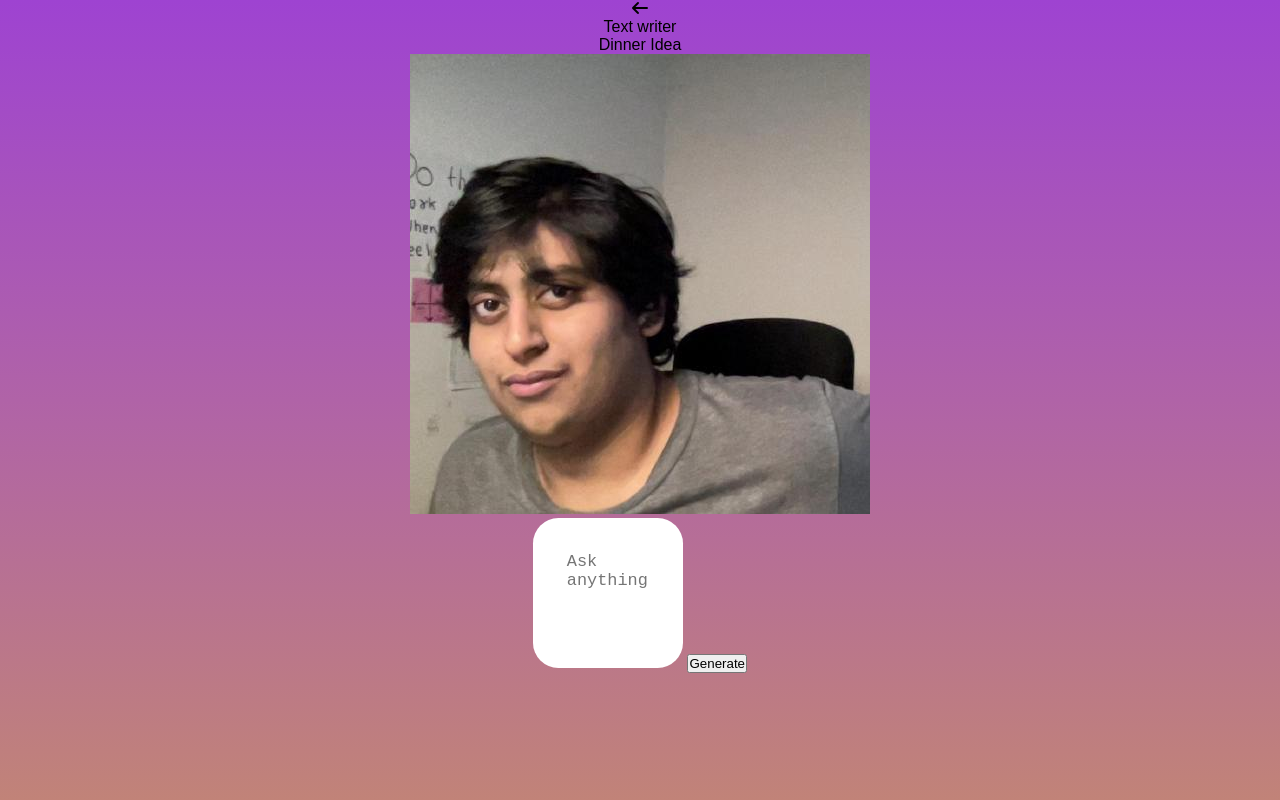
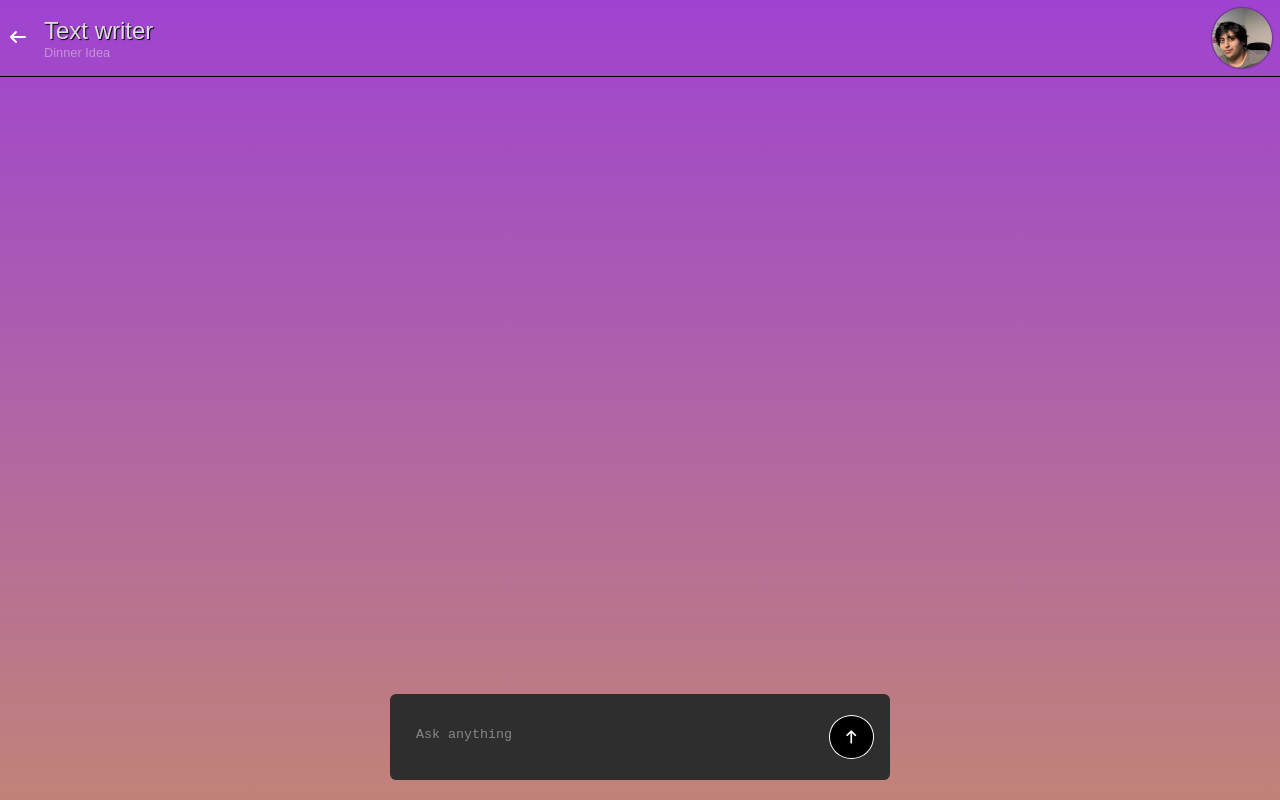
Before and after one commit to Aminkhan-mid/AI-App, a website: page public/prompt.html in a window 1280 px wide. Drawn offline with Linux system fonts and the light colour scheme.

Commit message:
made the prompt box styling better.

```diff
--- a/public/index.js
+++ b/public/index.js
@@ -17,3 +17,10 @@ generateBtn.addEventListener("click", async function(){
 
 
 // cd Documents/CODE\ PLAYGROUND/AI-APP
+
+
+
+promptText.addEventListener("input", ()=>{
+    promptText.style.height = "auto"
+    promptText.style.height = promptText.scrollHeight + "px"
+})
--- a/public/prompt.css
+++ b/public/prompt.css
@@ -13,17 +13,105 @@ body{
 }
 
 
+/***********/
+/* NAV */
+/***********/
+nav{
+    color: #f9fefe;
+    display: flex;
+    justify-content: space-between;
+    align-items: center;
+    padding:0.5em;
+    border-bottom: 1px solid black;
+    margin-bottom: 1em;
+}
+
+nav .span-one{
+    display: flex;
+    justify-content: center;
+    align-items: center;
+    gap: 1em;
+}
+.span-one a{
+    color: #f9fefe
+}
+nav .span-two{
+    color: ivory;
+    text-align: left;
+}
+.span-two .text-writer{
+    font-size: 1.5rem;
+    color: gainsboro;
+    text-shadow: 1px 1px 1px black;
+}
+.span-two .idea{
+    filter: opacity(40%);
+    font-size: 0.8rem;
+}
+nav img{
+    width: 60px;
+    height: 60px;
+    border-radius: 50%;
+    box-shadow: 0px 0px 2px black;
+}
+
+
+/***********/
+/* TEXT-AREAS */
+/***********/
+
+.textAndBtn{
+    width: 90%;
+    max-width: 500px;
+    position: fixed;
+    bottom: 20px;
+    left: 50%;
+    transform: translate(-50%);
+    opacity: 1;
+    border-radius: 6px;
+    background-color: #2E2E2F;
+    display: flex;
+    justify-content: space-between;
+    align-items: center;
+    overflow: hidden;
+    padding: 0.5em 1em;
+}
+button {
+    padding: 1em;
+    border-radius: 50%;
+    background-color: black;
+    color: white;
+    border: none;
+    cursor: pointer;
+    border: 1px solid white;
+}
 
 textarea{
-    width: 150px;
-    height: 150px;
-    border-radius: 1.5em;
-    padding: 1em;
-    font-size: 1.3em;
+    background-color: transparent;
+    border-radius: 1em;
     resize: none;
     border: none;
+    padding: 25px 10px 15px 10px;
+    color: white;
 }
-textarea::placeholder, :focus{
-    padding: 1em;
+textarea::placeholder{
+    color: #888;
+
+}
+textarea:focus{
     outline: none;
 }
+#auto-promptText {
+    width: 90%;
+    min-height: 100px;
+    padding: 10px;
+    box-sizing: border-box;
+    overflow-y: hidden; /* hide scrollbar */
+    resize: none;       /* prevent manual resizing */
+}
+
+
+
+/***********/
+/* AI RESPONSE */
+/***********/
--- a/public/prompt.html
+++ b/public/prompt.html
@@ -17,19 +17,28 @@
 <body class="prompt-body">
 
 <nav>
-    <i class="fa-solid fa-arrow-left"></i>
-    <span>
-        <p>Text writer</p>
-        <p>Dinner Idea</p>
+    <span class="span-one">
+        <a href="./index.html">
+            <i class="fa-solid fa-arrow-left"></i>
+        </a>
+        <span class="span-two">
+            <p class="text-writer">Text writer</p>
+            <p class="idea">Dinner Idea</p>
+        </span>
     </span>
     <img src="./images/amin.jpeg" alt="amin">
 </nav>
 
 
+<p id="ai-response"></p>
 
-<textarea name="user-input" id="prompt-box" placeholder="Ask anything"></textarea>
-<button id="generate">Generate</button>
-<p id="ai-response"></p>
+
+    <div class="textAndBtn">
+        <textarea name="user-input" id="prompt-box" placeholder="Ask anything"></textarea>
+        <button id="generate">
+            <i class="fa-solid fa-arrow-up"></i>
+        </button>
+    </div>
 
 
 
```
